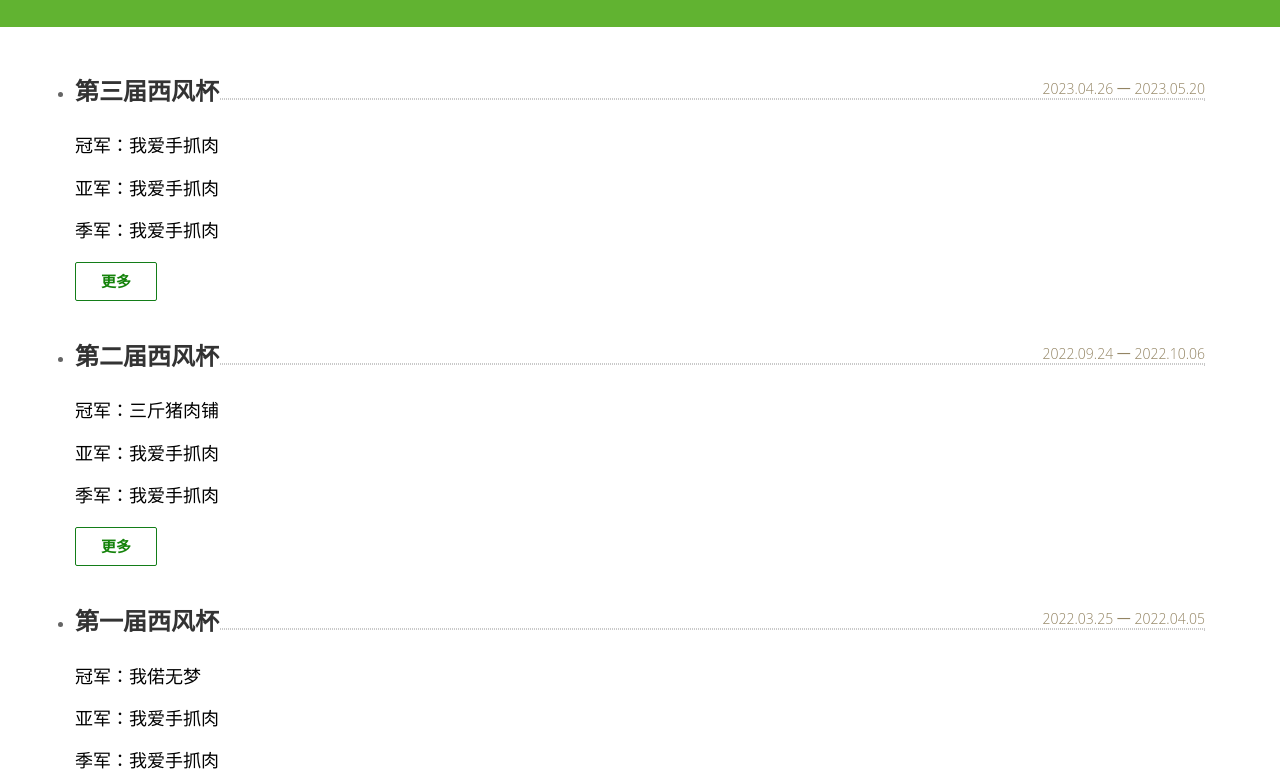
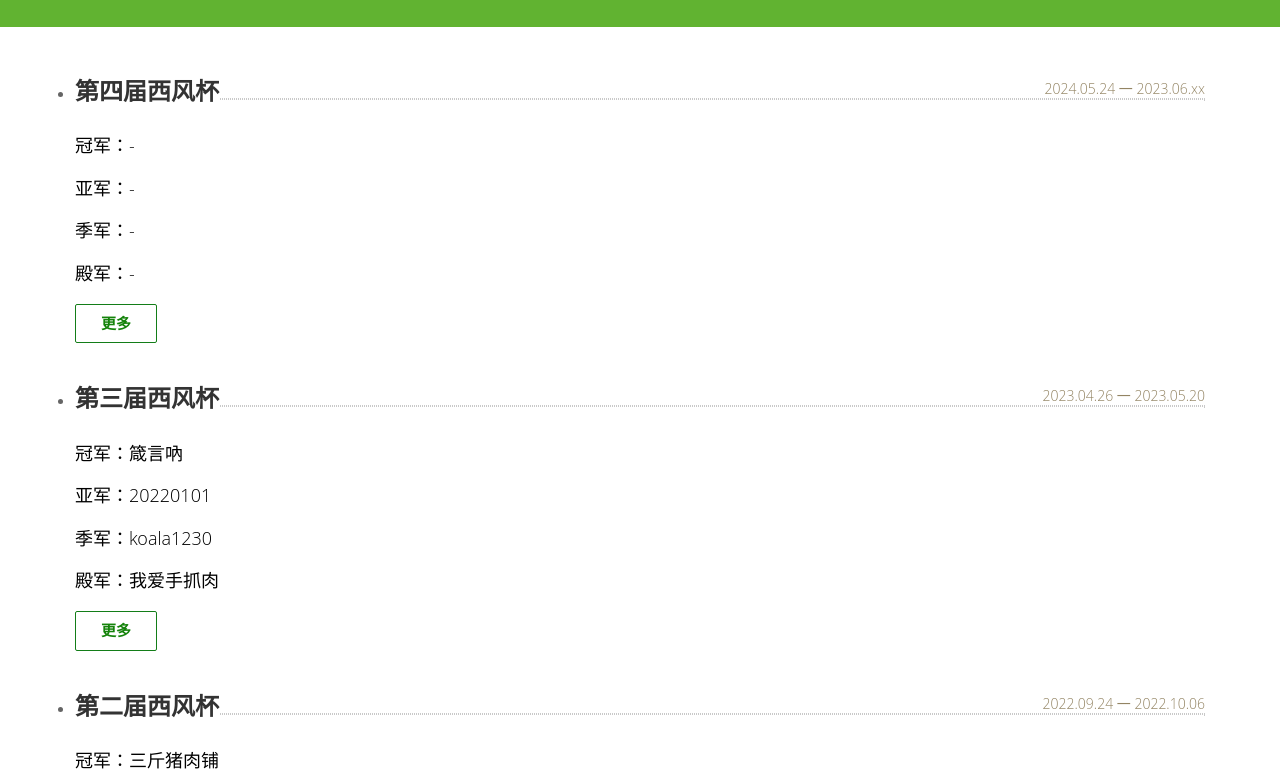
Before and after one commit to 123000001212/XMS, a plain HTML site: page event-XF.html in a window 1280 px wide. Shown: the part 174-952 px from the top of the page. Drawn offline with Linux system fonts and the light colour scheme.

Commit message:
Update event-XF.html

```diff
--- a/event-XF.html
+++ b/event-XF.html
@@ -67,13 +67,28 @@
                                 <li class="wow fadeInUp" data-wow-duration="300ms" data-wow-delay="300ms">
                                     <div class="item">
                                         <div class="item-title">
+                                            <h2>第四届西风杯</h2>
+                                            <div class="border-bottom"></div>
+                                            <span>2024.05.24 一 2023.06.xx</span>
+                                        </div>
+                                        <p>冠军：-</p>
+                                        <p>亚军：-</p>
+                                        <p>季军：-</p>
+                                        <p>殿军：-</p>
+                                        <a href="contact.html" class="btn btn-theme">更多</a>
+                                    </div>
+                                </li>
+                                <li class="wow fadeInUp" data-wow-duration="300ms" data-wow-delay="300ms">
+                                    <div class="item">
+                                        <div class="item-title">
                                             <h2>第三届西风杯</h2>
                                             <div class="border-bottom"></div>
                                             <span>2023.04.26 一 2023.05.20</span>
                                         </div>
-                                        <p>冠军：我爱手抓肉</p>
-                                        <p>亚军：我爱手抓肉</p>
-                                        <p>季军：我爱手抓肉</p>
+                                        <p>冠军：箴言吶</p>
+                                        <p>亚军：20220101</p>
+                                        <p>季军：koala1230</p>
+                                        <p>殿军：我爱手抓肉</p>
                                         <a href="contact.html" class="btn btn-theme">更多</a>
                                     </div>
                                 </li>
@@ -85,8 +100,9 @@
                                             <span>2022.09.24 一 2022.10.06</span>
                                         </div>
                                         <p>冠军：三斤猪肉铺</p>
-                                        <p>亚军：我爱手抓肉</p>
-                                        <p>季军：我爱手抓肉</p>
+                                        <p>亚军：天子无情best</p>
+                                        <p>季军：秀千代EC</p>
+                                        <p>殿军：宫永~策</p>
                                         <a href="contact.html" class="btn btn-theme">更多</a>
                                     </div>
                                 </li>
@@ -98,8 +114,9 @@
                                             <span>2022.03.25 一 2022.04.05</span>
                                         </div>
                                         <p>冠军：我偌无梦</p>
-                                        <p>亚军：我爱手抓肉</p>
-                                        <p>季军：我爱手抓肉</p>
+                                        <p>亚军：666fg</p>
+                                        <p>季军：翎夜折里</p>
+                                        <p>殿军：我爱手抓肉</p>
                                         <a href="contact.html" class="btn btn-theme">更多</a>
                                     </div>
                                 </li>
```
